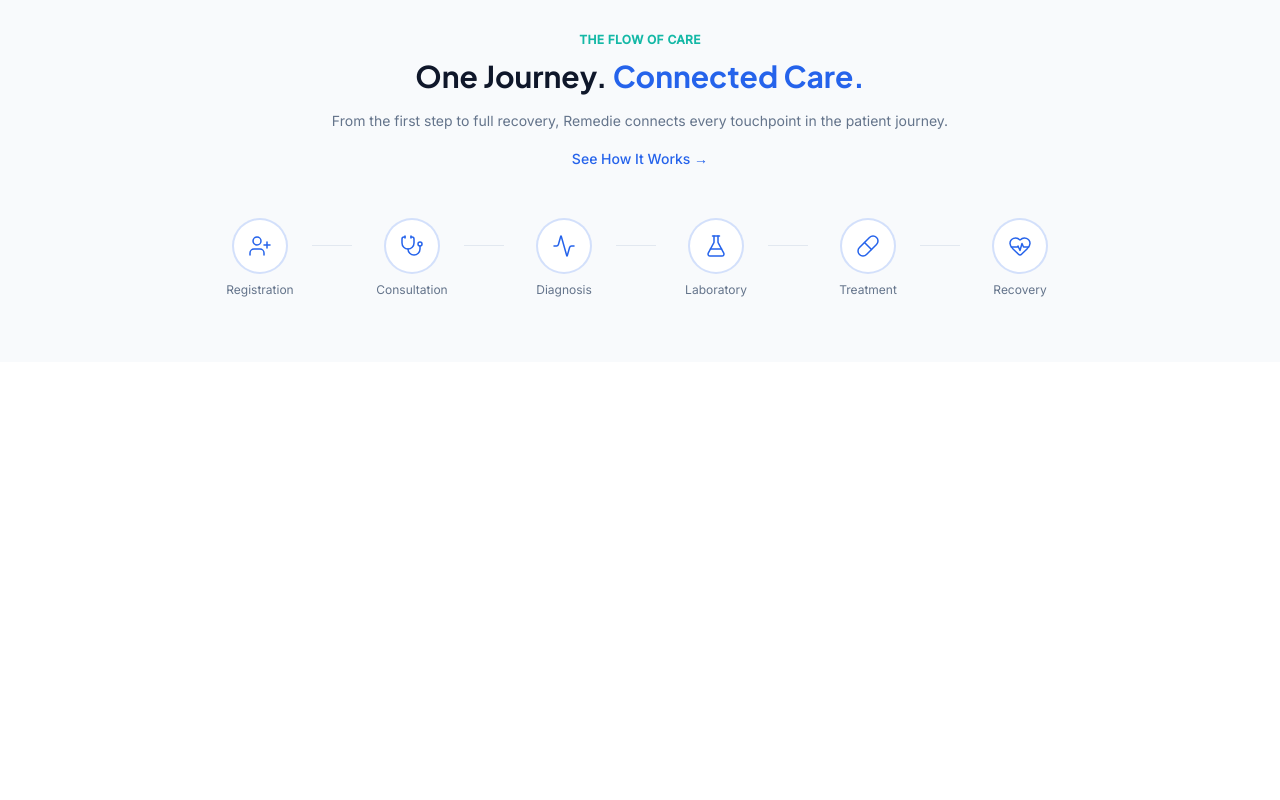
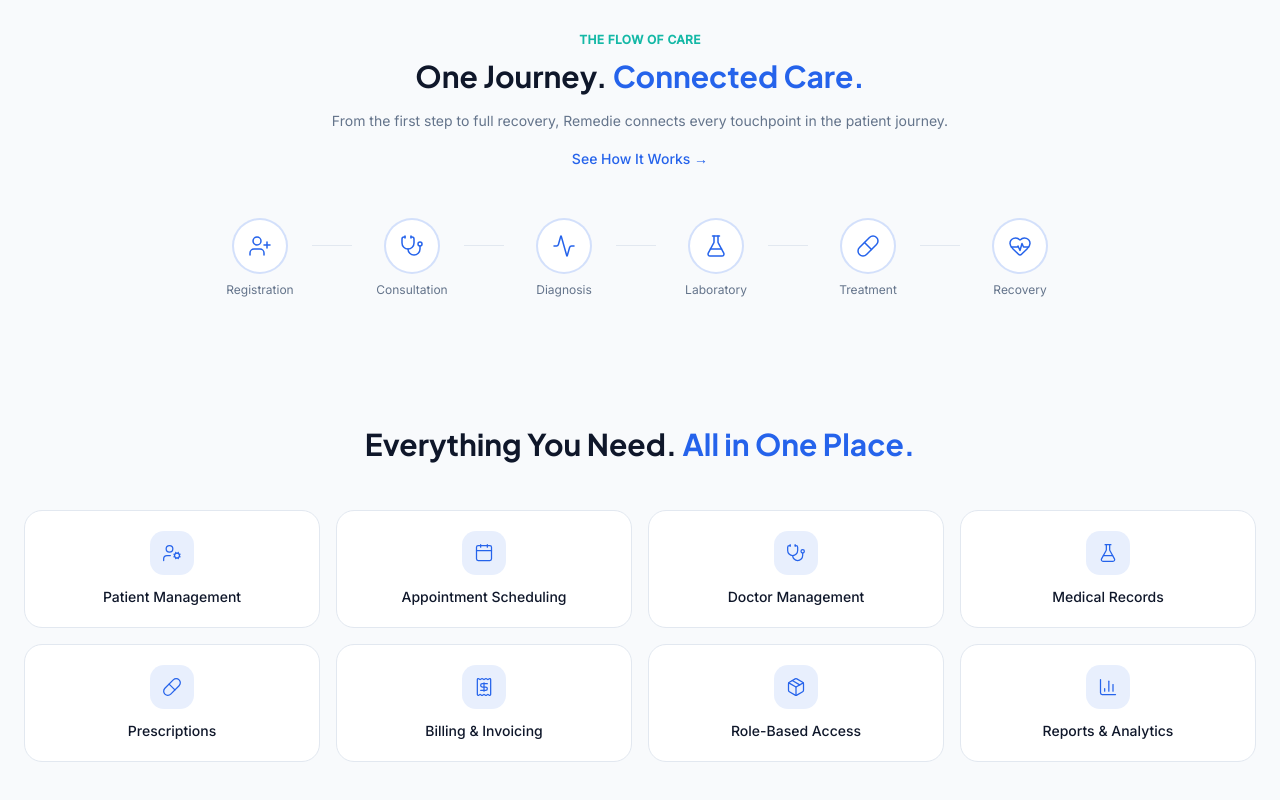
Before and after one commit to Sunita-lab/Remedie, a React (Vite) app in the folder client/: page / in a window 1280 px wide. Shown: the part 829-1629 px from the top of the page. Before the commit the page ends 1191 px from the top, so only its background shows below. Built offline with nearby package versions, Linux system fonts and the light colour scheme; no server answers.

Commit message:
feat: add Features section to Landing Page

```diff
--- /dev/null
+++ b/client/src/components/landing/Features.jsx
@@ -0,0 +1,40 @@
+import { UserCog, Calendar, Stethoscope, FlaskConical, Pill, Receipt, Package, BarChart3 } from "lucide-react";
+
+const Features = () => {
+  const features = [
+    { icon: UserCog, label: "Patient Management" },
+    { icon: Calendar, label: "Appointment Scheduling" },
+    { icon: Stethoscope, label: "Doctor Management" },
+    { icon: FlaskConical, label: "Medical Records" },
+    { icon: Pill, label: "Prescriptions" },
+    { icon: Receipt, label: "Billing & Invoicing" },
+    { icon: Package, label: "Role-Based Access" },
+    { icon: BarChart3, label: "Reports & Analytics" },
+  ];
+
+  return (
+    <section id="features" className="max-w-7xl mx-auto px-6 py-16">
+      <div className="text-center max-w-2xl mx-auto mb-12">
+        <h2 className="text-3xl font-bold text-foreground">
+          Everything You Need. <span className="text-primary">All in One Place.</span>
+        </h2>
+      </div>
+
+      <div className="grid grid-cols-2 sm:grid-cols-3 lg:grid-cols-4 gap-4">
+        {features.map(({ icon: Icon, label }) => (
+          <div
+            key={label}
+            className="bg-card border border-border rounded-xl p-5 flex flex-col items-center text-center gap-3 hover:shadow-md hover:border-primary/30 transition-all"
+          >
+            <div className="w-11 h-11 rounded-lg bg-primary/10 flex items-center justify-center">
+              <Icon className="w-5 h-5 text-primary" strokeWidth={1.5} />
+            </div>
+            <p className="text-sm font-medium text-foreground">{label}</p>
+          </div>
+        ))}
+      </div>
+    </section>
+  );
+};
+
+export default Features;
--- a/client/src/pages/Landing.jsx
+++ b/client/src/pages/Landing.jsx
@@ -2,6 +2,7 @@
 import Hero from "@/components/landing/Hero";
 import Stats from "@/components/landing/Stats";
 import FlowOfCare from "@/components/landing/FlowOfCare";
+import Features from "@/components/landing/Features";
 
 const Landing = () => {
   return (
@@ -10,6 +11,7 @@
       <Hero />
         <Stats />
         <FlowOfCare />
+        <Features />
     </div>
   );
 };
```
